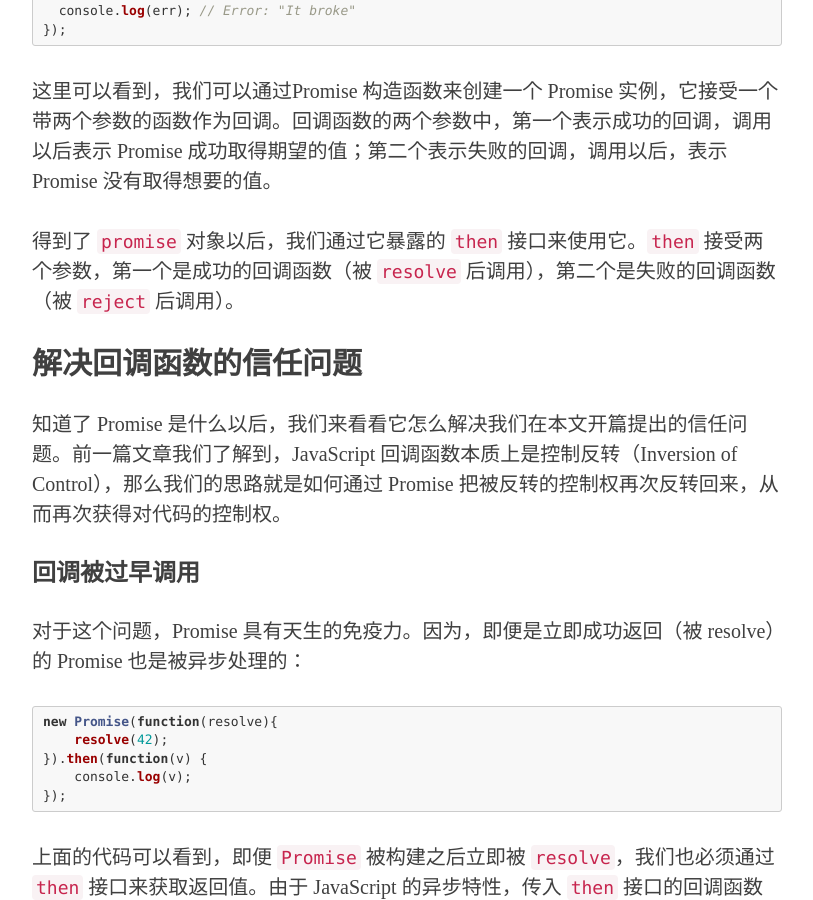
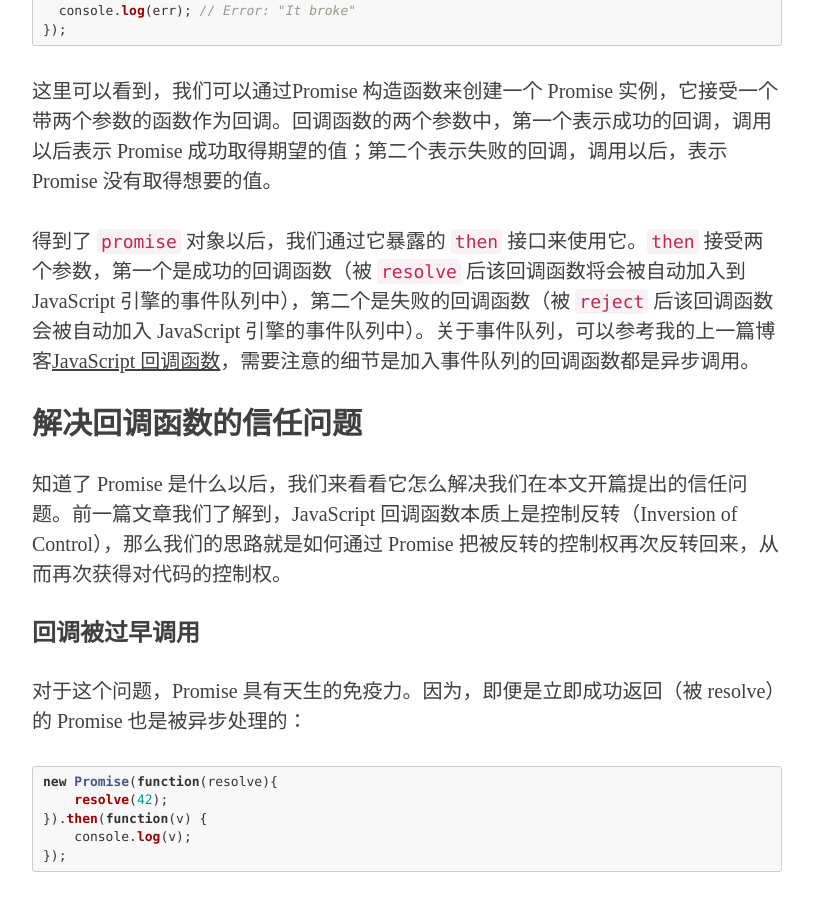
Before and after one commit to puffsun/puffsun.github.io-source, a Jekyll site: the page built from _posts/2015-07-09-javascript-promises.markdown, in a window 1280 px wide and 900 px high, scrolled down 1926 px. Shown: the whole window, without its empty margins (233-1046 px from the left). Built offline with Jekyll 4.4.1, drawn with Linux system fonts in a browser that asks for light colours; nearby versions of some CDN libraries; some web fonts are replaced; comment, search, counter and statistics services are not loaded.

Commit message:
Revise post.

```diff
--- a/_posts/2015-07-09-javascript-promises.markdown
+++ b/_posts/2015-07-09-javascript-promises.markdown
@@ -58,7 +58,7 @@ promise.then(function(result) {
 
 这里可以看到，我们可以通过Promise 构造函数来创建一个 Promise 实例，它接受一个带两个参数的函数作为回调。回调函数的两个参数中，第一个表示成功的回调，调用以后表示 Promise 成功取得期望的值；第二个表示失败的回调，调用以后，表示 Promise 没有取得想要的值。
 
-得到了 `promise` 对象以后，我们通过它暴露的 `then` 接口来使用它。`then` 接受两个参数，第一个是成功的回调函数（被 `resolve` 后调用），第二个是失败的回调函数（被 `reject` 后调用）。
+得到了 `promise` 对象以后，我们通过它暴露的 `then` 接口来使用它。`then` 接受两个参数，第一个是成功的回调函数（被 `resolve` 后该回调函数将会被自动加入到 JavaScript 引擎的事件队列中），第二个是失败的回调函数（被 `reject` 后该回调函数会被自动加入 JavaScript 引擎的事件队列中）。关于事件队列，可以参考我的上一篇博客[JavaScript 回调函数](http://codethoughts.info/javascript/2015/07/06/javascript-callbacks/)，需要注意的细节是加入事件队列的回调函数都是异步调用。
 
 ## 解决回调函数的信任问题
 
```
